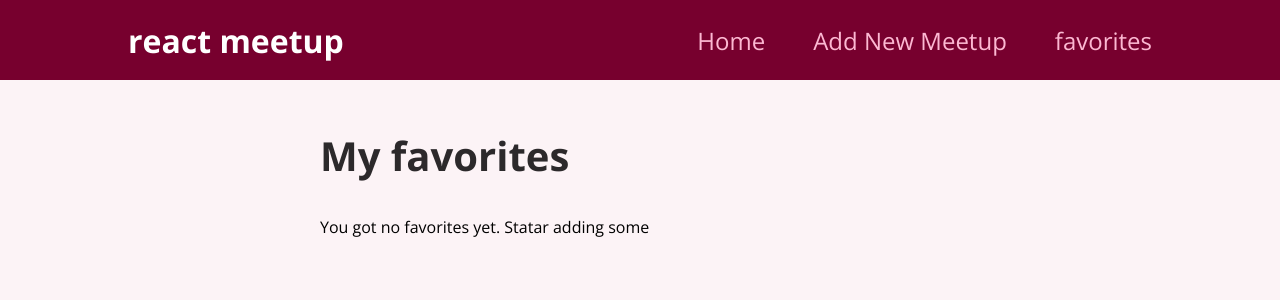
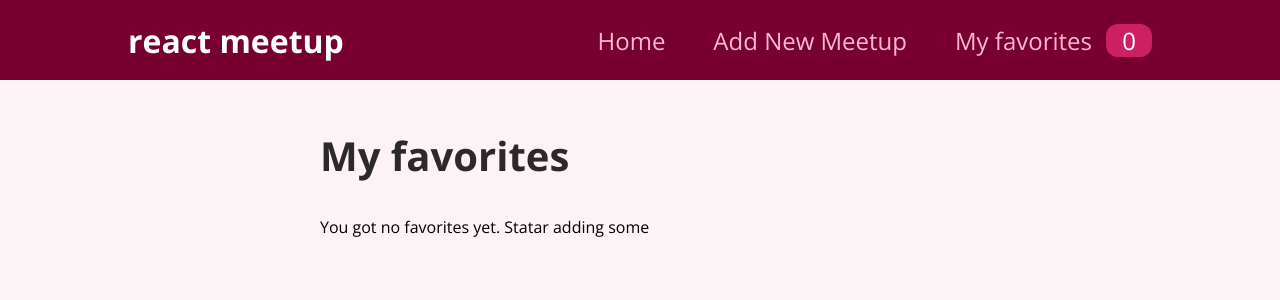
Before and after one commit to Shifungo/React-Tutorial-2, a React (Create React App) app: page /favorites in a window 1280 px wide. Shown: the top 300 px of the page. Built offline with nearby package versions, Linux system fonts and the light colour scheme.

Commit message:
"adding a badge to favorites"

```diff
--- a/src/components/layout/MainNavigation.js
+++ b/src/components/layout/MainNavigation.js
@@ -1,8 +1,11 @@
 import { Link } from "react-router-dom";
 import React from "react";
 import classes from "./MainNavigation.module.css";
+import FavoristesContext from "../../store/favorites-context";
+import { useContext } from "react";
 
 function MainNavigation() {
+  const favoriteCtx = useContext(FavoristesContext);
   return (
     <header className={classes.header}>
       <div className={classes.logo}>react meetup</div>
@@ -15,7 +18,12 @@
             <Link to="/new-meetups">Add New Meetup</Link>
           </li>
           <li>
-            <Link to="/favorites">favorites</Link>
+            <Link to="/favorites">
+              My favorites{" "}
+              <span className={classes.badge}>
+                {favoriteCtx.totalFavorites}
+              </span>
+            </Link>
           </li>
         </ul>
       </nav>
```
